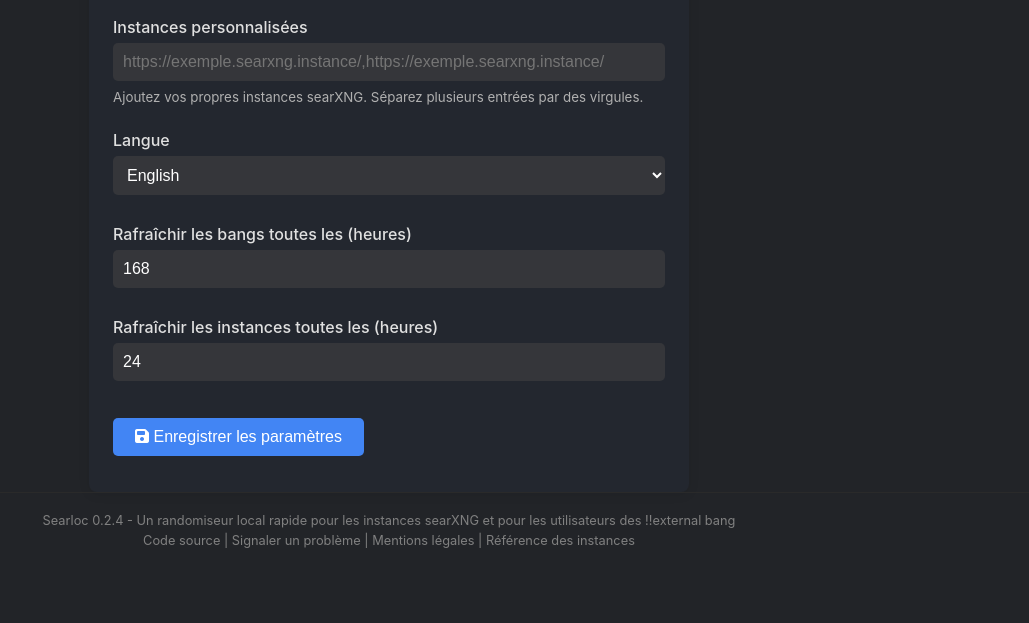
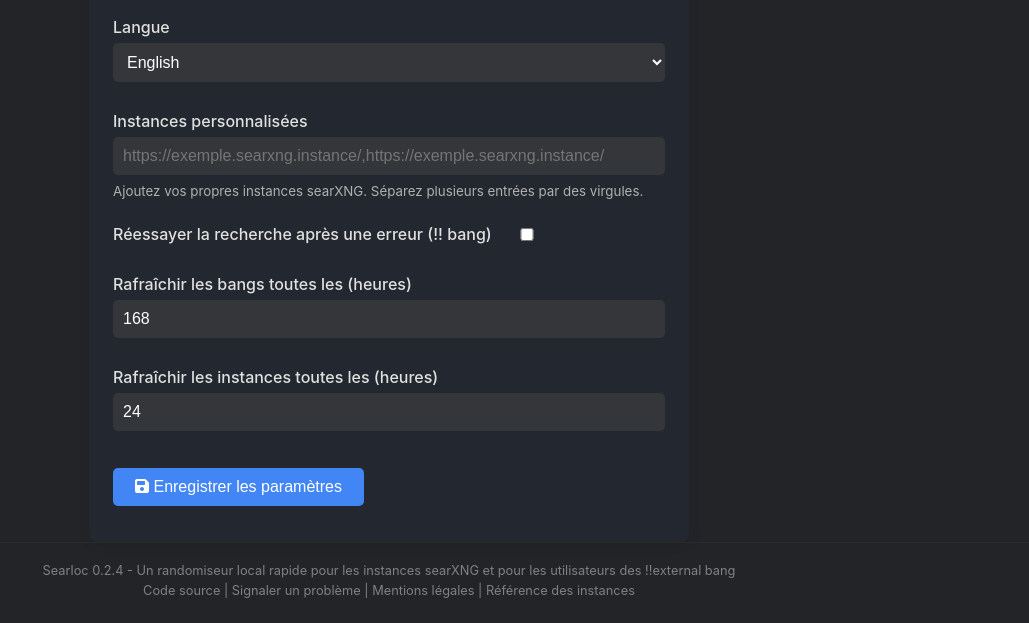
Before and after one commit to MrWazaby/searloc, a website built with Vite: page settings.html in a window 1280 px wide. Shown: the part 273-896 px from the top of the page, without its empty margins (251-1280 px from the left). Before the commit the page ends 846 px from the top, so only its background shows below. Built offline with nearby package versions, Linux system fonts and the light colour scheme; no server answers.

Commit message:
feat(search): add search retry (opt-in)
closes #35

```diff
--- a/public/locales/en/translation.json
+++ b/public/locales/en/translation.json
@@ -27,7 +27,8 @@
         "bang_refresh_label": "Refresh bangs every (hours)",
         "instance_refresh_label": "Refresh instances every (hours)",
         "save_btn": "Save settings",
-        "saved_message": "Settings saved successfully."
+        "saved_message": "Settings saved successfully.",
+        "retry_search_label": "Retry search after an error (!! bang)"
     },
     "search_placeholder": "Search..."
 }
--- a/public/locales/fr/translation.json
+++ b/public/locales/fr/translation.json
@@ -27,7 +27,8 @@
         "bang_refresh_label": "Rafraîchir les bangs toutes les (heures)",
         "instance_refresh_label": "Rafraîchir les instances toutes les (heures)",
         "save_btn": "Enregistrer les paramètres",
-        "saved_message": "Paramètres enregistrés avec succès."
+        "saved_message": "Paramètres enregistrés avec succès.",
+        "retry_search_label": "Réessayer la recherche après une erreur (!! bang)"
     },
     "search_placeholder": "Recherche..."
 }
--- a/public/styles.css
+++ b/public/styles.css
@@ -185,6 +185,7 @@ footer a:hover {
     border-radius: 8px;
     box-shadow: 0 2px 12px rgba(0,0,0,0.09);
     padding: 32px 24px 24px 24px;
+    align-items: left;
 }
 
 .settings-section {
@@ -221,7 +222,15 @@ footer a:hover {
 }
 
 .form-group input[type="checkbox"] {
+    width: 10%;
     margin-right: 8px;
+}
+
+.checkbox-group {
+    margin-right: 8px;
+    display: flex;
+    align-items: center;
+    gap: 0.5em
 }
 
 .form-group small {
--- a/settings.html
+++ b/settings.html
@@ -27,25 +27,34 @@
                 <h2 data-i18n="settings.title"></h2>
                 <form id="settings-form">
                     <div class="form-group">
-                        <label for="custom-instance" data-i18n="settings.custom_instance_label"></label>
-                        <input type="textarea" id="custom-instance" name="customInstance" placeholder="https://exemple.searxng.instance/,https://exemple.searxng.instance/">
-                        <small data-i18n="settings.custom_instance_desc"></small>
-                    </div>
-                    <div class="form-group">
                         <label for="lang-select" data-i18n="settings.language_label"></label>
                         <select id="lang-select" name="lang">
                             <option value="fr">Français</option>
                             <option value="en">English</option>
                         </select>
                     </div>
+
+                    <div class="form-group">
+                        <label for="custom-instance" data-i18n="settings.custom_instance_label"></label>
+                        <input type="textarea" id="custom-instance" name="customInstance" placeholder="https://exemple.searxng.instance/,https://exemple.searxng.instance/">
+                        <small data-i18n="settings.custom_instance_desc"></small>
+                    </div>
+
+                    <div class="form-group checkbox-group">
+                        <label for="retry-search-checkbox" data-i18n="settings.retry_search_label"></label>
+                        <input type="checkbox" id="retry-search-checkbox" name="retrySearch">
+                    </div>
+
                     <div class="form-group">
                         <label for="bang-refresh-select" data-i18n="settings.bang_refresh_label"></label>
                         <input type="number" id="bang-refresh-select" name="bangRefresh" min="1" max="720" step="1" value="5">
                     </div>
+
                     <div class="form-group">
                         <label for="instamce-refresh-select" data-i18n="settings.instance_refresh_label"></label>
                         <input type="number" id="instance-refresh-select" name="instanceRefresh" min="1" max="720" step="1" value="5">
                     </div>
+
                     <button type="submit" class="btn-save">
                         <i class="fas fa-save"></i> <span data-i18n="settings.save_btn"></span>
                     </button>
--- a/src/bang.ts
+++ b/src/bang.ts
@@ -11,6 +11,8 @@ export type Bang = {
   sc?: string;
 };
 
+const SETTINGS = loadSettings();
+
 export async function fetchBangs(): Promise<Bang[]> {
   const bangs = getLocalStorage("bangs_json");
   if (bangs) {
@@ -21,8 +23,7 @@ export async function fetchBangs(): Promise<Bang[]> {
       localStorage.removeItem("bangs_json"); // Clear corrupted data
     }
   }
-  const settings = loadSettings();
-  const storageMaxAgeHours = settings.bangRefreshHours || 24;
+  const storageMaxAgeHours = SETTINGS.bangRefreshHours || 24;
   const resp = await fetch("/bangs.json");
   if (!resp.ok) return [];
   const data = await resp.json();
@@ -66,7 +67,16 @@ async function getBangredirectUrl() {
   const selectedBang = bangs.find((b) => b.t === bangCandidate) ?? await getDefaultSearch();
 
   // Remove the first bang from the query
-  const cleanQuery = query.replace(/!!\S+\s*/i, "").trim();
+  let cleanQuery = query.replace(/!!\S+\s*/i, "").trim();
+
+  // Save the last search query to localStorage
+  if (SETTINGS.retrySearch) {
+    if (query.match(/!!/i)) {
+      cleanQuery = getLocalStorage("last_search") || cleanQuery;
+    } else {
+      setLocalStorage("last_search", cleanQuery, 60 * 15);
+    }
+  }
 
   // If the query is just `!gh`, use `github.com` instead of `github.com/search?q=`
   if (cleanQuery === "")
--- a/src/settings.ts
+++ b/src/settings.ts
@@ -7,6 +7,7 @@ import { translateApp } from './i18next';
 interface SearlocSettings {
   customInstances: string[];
   language: 'fr' | 'en';
+  retrySearch: boolean;
   bangRefreshHours: number;
   instanceRefreshHours: number;
 }
@@ -17,6 +18,7 @@ interface SearlocSettings {
 const DEFAULT_SETTINGS: SearlocSettings = {
   customInstances: [],
   language: 'en',
+  retrySearch: false,
   bangRefreshHours: 168,
   instanceRefreshHours: 24
 };
@@ -74,6 +76,7 @@ function applySettingsFromForm(formElement: HTMLFormElement): void {
   const customInstances = parseCustomInstances(customInstancesString);
 
   const language = (formData.get('lang') as 'fr' | 'en') || DEFAULT_SETTINGS.language;
+  const retrySearch = formData.get('retrySearch') === 'on';
   const bangRefreshHours = parseInt(formData.get('bangRefresh') as string) || DEFAULT_SETTINGS.bangRefreshHours;
   const instanceRefreshHours = parseInt(formData.get('instanceRefresh') as string) || DEFAULT_SETTINGS.instanceRefreshHours;
 
@@ -81,6 +84,7 @@ function applySettingsFromForm(formElement: HTMLFormElement): void {
   const validatedSettings: SearlocSettings = {
     customInstances,
     language,
+    retrySearch,
     bangRefreshHours: Math.min(Math.max(bangRefreshHours, 1), 720),
     instanceRefreshHours: Math.min(Math.max(instanceRefreshHours, 1), 720)
   };
@@ -110,6 +114,11 @@ function populateSettingsForm(formElement: HTMLFormElement, settings: SearlocSet
   const langSelect = formElement.querySelector('#lang-select') as HTMLSelectElement;
   if (langSelect) {
     langSelect.value = settings.language;
+  }
+
+  const retrySearchInput = formElement.querySelector('#retry-search-checkbox') as HTMLInputElement;
+  if (retrySearchInput) {
+    retrySearchInput.checked = settings.retrySearch;
   }
 
   const bangRefreshInput = formElement.querySelector('#bang-refresh-select') as HTMLInputElement;
```
